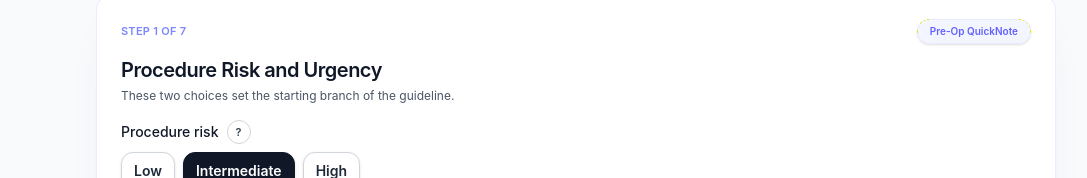
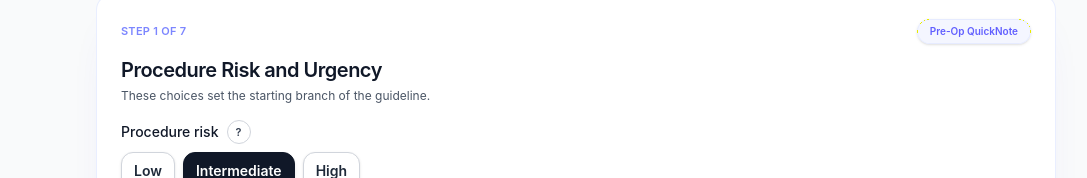
Before and after one commit to NotoMD-dev/notomed-site, a Next.js app: page /tools/preop-note in a window 1280 px wide. Shown: the part 200-378 px from the top of the page, without its empty margins (64-1151 px from the left). Built offline with nearby package versions, Linux system fonts and the light colour scheme.

Commit message:
removed explainatory language of how the tool works in certain steps

```diff
--- a/src/app/tools/preop-note/client-page.tsx
+++ b/src/app/tools/preop-note/client-page.tsx
@@ -524,7 +524,7 @@ export default function PreOpQuickNoteDemo() {
         step={1}
         total={TOTAL_STEPS}
         title="Procedure Risk and Urgency"
-        hint="These two choices set the starting branch of the guideline."
+        hint="These choices set the starting branch of the guideline."
       />
 
       <div className="mb-2 flex items-center gap-2 text-sm text-gray-800">
@@ -622,7 +622,6 @@ export default function PreOpQuickNoteDemo() {
           step={2}
           total={TOTAL_STEPS}
           title="Any active cardiac conditions?"
-          hint="Any yes ⇒ stabilize before surgery."
         />
         <div className="flex flex-wrap gap-2">
           {ACTIVE_CONDITION_OPTIONS.map(([label, key]) => (
@@ -847,7 +846,7 @@ export default function PreOpQuickNoteDemo() {
         step={5}
         total={TOTAL_STEPS}
         title="Peri-op medications"
-        hint="Toggle what the patient is actually taking."
+        hint="Select all medications patient is taking"
       />
 
       <BinaryChipGroup
@@ -971,7 +970,7 @@ export default function PreOpQuickNoteDemo() {
         step={6}
         total={TOTAL_STEPS}
         title="Additional risk screens"
-        hint="Only check what applies — note sections auto-populate."
+        hint="Select additional risk factors and provide extra context as needed."
       />
       <div className="flex flex-wrap gap-2 mb-3">
         {EXTRA_FLAG_OPTIONS.map(([label, key]) => (
```
